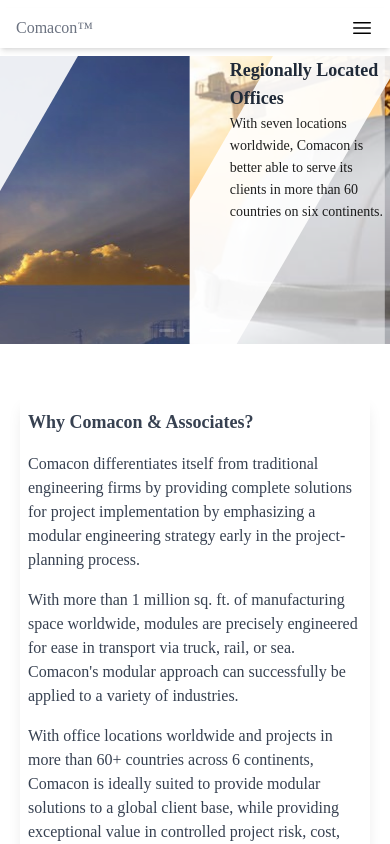
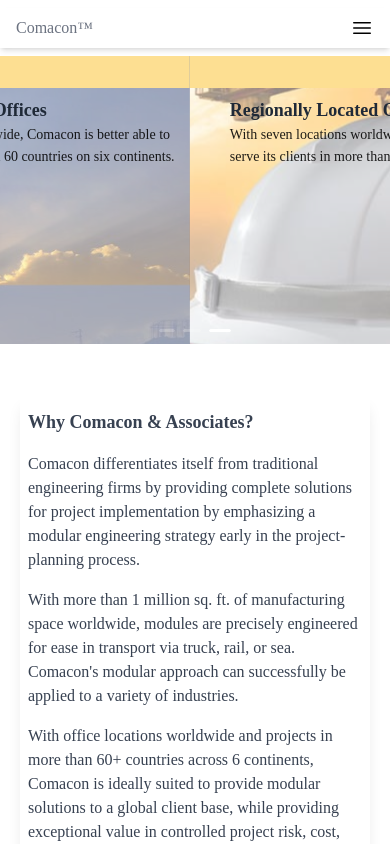
Before and after one commit to andrewfwamba/comacon-ltd-preview, a React (Create React App) app: page / in a window 390 px wide. Shown: the top 844 px of the page. Built offline with nearby package versions, Linux system fonts and the light colour scheme.

Commit message:
landing fill

```diff
--- a/src/pages/Home.js
+++ b/src/pages/Home.js
@@ -12,7 +12,7 @@ function Home() {
       <Carousel dotPosition="bottom" autoplay>
         {/* first caroussel */}
         <div className="h-[18rem] overflow-hidden relative bg-first">
-          <div className="pl-10 absolute top-0 left-0 md:top-4 md:left-4 h-full w-[50%] md:w-[25%] mdLbg-white bg-white/50 z-10">
+          <div className="pl-10 absolute top-0 md:pt-2 pt-10 left-0 md:top-4 md:left-4 h-full w-full md:w-[25%] mdLbg-white bg-white/50 z-10">
             <p className="font-[600] text-[18px] text-gray-800">
               Conveyance Solutions
             </p>
@@ -22,12 +22,12 @@ function Home() {
               handling applications.
             </p>
           </div>
-          <div className="bg-white/90 -skew-x-[30deg] shadow-r w-1/2 h-full"></div>
+          <div className="bg-white/90 hidden md:block -skew-x-[30deg] shadow-r w-1/2 h-full"></div>
           <div className="bg-blue-400 h-[2rem]"></div>
         </div>
         {/* second carousel */}
         <div className="h-[18rem] overflow-hidden relative bg-second">
-          <div className="pl-10 absolute top-0 left-0 md:top-4 md:left-4 h-full w-[50%] md:w-[25%] mdLbg-white bg-white/50 z-10">
+          <div className="pl-10 absolute top-0 md:pt-2 pt-10 left-0 md:top-4 md:left-4 h-full w-full md:w-[25%] mdLbg-white bg-white/50 z-10">
             <p className="font-[600] text-[18px] text-gray-800">
               Regionally Located Offices
             </p>
@@ -36,12 +36,12 @@ function Home() {
               its clients in more than 60 countries on six continents.
             </p>
           </div>
-          <div className="bg-white/90 -skew-x-[30deg] shadow-r w-1/2 h-full"></div>
+          <div className="bg-white/90 hidden md:block -skew-x-[30deg] shadow-r w-1/2 h-full"></div>
           <div className="bg-amber-400 h-[2rem]"></div>
         </div>
         {/* Third carousel */}
         <div className="h-[18rem] overflow-hidden relative bg-third">
-          <div className="pl-10 absolute top-0 left-0 md:top-4 md:left-4 h-full w-[50%] md:w-[25%] mdLbg-white bg-white/50 z-10">
+          <div className="pl-10 absolute top-0  md:pt-2 pt-10 left-0 md:top-4 md:left-4 h-full w-full md:w-[25%] mdLbg-white bg-white/50 z-10">
             <p className="font-[600] text-[18px] text-gray-800">
               Regionally Located Offices
             </p>
@@ -50,7 +50,7 @@ function Home() {
               its clients in more than 60 countries on six continents.
             </p>
           </div>
-          <div className="bg-white/90 -skew-x-[30deg] shadow-r w-2/6 h-full"></div>
+          <div className="bg-white/90 md:block hidden -skew-x-[30deg] shadow-r w-2/6 h-full"></div>
           <div className="bg-amber-400 h-[2rem]"></div>
         </div>
       </Carousel>
```
